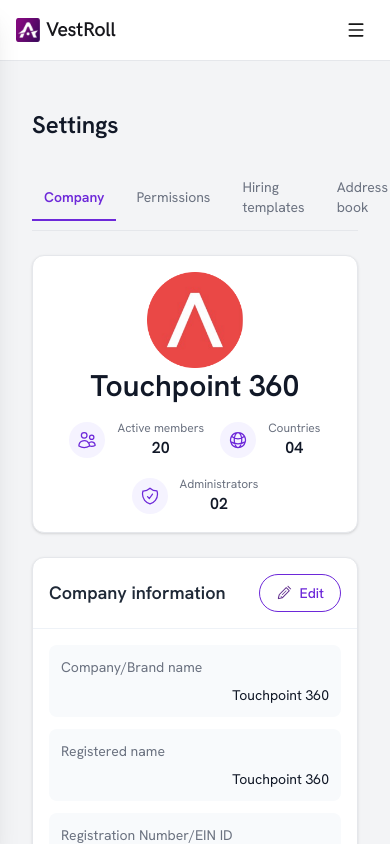
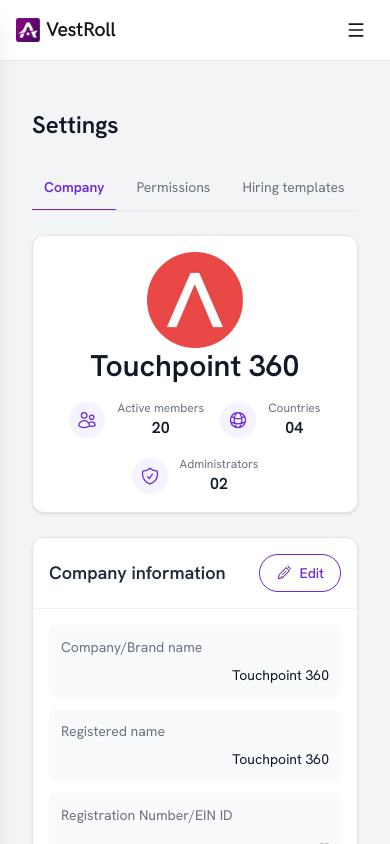
Before and after one commit to SafeVault/vestroll-frontend, a Next.js app: page /settings in a window 390 px wide. Shown: the top 844 px of the page. Built offline with nearby package versions, Linux system fonts and the light colour scheme.

Commit message:
requested fixes

```diff
--- /dev/null
+++ b/src/app/settings/address-book/page.tsx
@@ -0,0 +1,8 @@
+export default function SettingsAddressBookPage() {
+  return (
+    <div className="rounded-xl border border-[#e5e7eb] bg-white p-6 shadow-sm">
+      <h1 className="text-2xl font-semibold text-[#111827]">Settings · Address book</h1>
+      <p className="mt-2 text-[#6b7280]">Placeholder page.</p>
+    </div>
+  );
+}
--- /dev/null
+++ b/src/app/settings/hiring-templates/page.tsx
@@ -0,0 +1,8 @@
+export default function SettingsHiringTemplatesPage() {
+  return (
+    <div className="rounded-xl border border-[#e5e7eb] bg-white p-6 shadow-sm">
+      <h1 className="text-2xl font-semibold text-[#111827]">Settings · Hiring templates</h1>
+      <p className="mt-2 text-[#6b7280]">Placeholder page.</p>
+    </div>
+  );
+}
--- /dev/null
+++ b/src/app/settings/layout.tsx
@@ -0,0 +1,58 @@
+"use client";
+
+import Link from "next/link";
+import { usePathname } from "next/navigation";
+import React from "react";
+
+const violet = {
+  base: "#6d28d9",
+  hover: "#5b21b6",
+  active: "#4c1d95",
+};
+
+function classNames(...classes: Array<string | false | undefined>) {
+  return classes.filter(Boolean).join(" ");
+}
+
+function Tab({ label, href }: { label: string; href: string }) {
+  const pathname = usePathname();
+  const active = pathname === href;
+  return (
+    <Link
+      href={href}
+      className={classNames(
+        "-mb-px whitespace-nowrap border-b-2 px-3 sm:px-4 py-3 text-sm sm:text-base transition-colors",
+        active ? "font-semibold" : "text-[#6b7280] hover:text-[#4b5563]"
+      )}
+      style={{ borderColor: active ? violet.base : "transparent", color: active ? violet.base : undefined }}
+      aria-current={active ? "page" : undefined}
+    >
+      {label}
+    </Link>
+  );
+}
+
+export default function SettingsLayout({ children }: { children: React.ReactNode }) {
+  const themeVars = {
+    "--violet-base": violet.base,
+    "--violet-hover": violet.hover,
+    "--violet-active": violet.active,
+  } as React.CSSProperties;
+
+  return (
+    <div className="mx-auto max-w-6xl px-4 sm:px-6 py-6 sm:py-10" style={themeVars}>
+      <div className="flex items-center justify-between">
+        <h1 className="text-2xl sm:text-3xl font-semibold text-[#111827]">Settings</h1>
+      </div>
+
+      <nav className="mt-6 flex items-center gap-2 border-b border-[#e5e7eb] overflow-x-auto overflow-y-hidden flex-nowrap whitespace-nowrap" role="navigation" aria-label="Settings navigation">
+        <Tab label="Company" href="/settings" />
+        <Tab label="Permissions" href="/settings/permissions" />
+        <Tab label="Hiring templates" href="/settings/hiring-templates" />
+        <Tab label="Address book" href="/settings/address-book" />
+      </nav>
+
+      <div className="mt-6">{children}</div>
+    </div>
+  );
+}
--- a/src/app/settings/page.tsx
+++ b/src/app/settings/page.tsx
@@ -4,32 +4,6 @@
 import Link from "next/link";
 import React from "react";
 import { UsersIcon, GlobeAltIcon, ShieldCheckIcon } from "@heroicons/react/24/outline";
-
-const violet = {
-    base: "#6d28d9",
-    hover: "#5b21b6",
-    active: "#4c1d95",
-};
-
-interface TabProps {
-    label: string;
-    href: string;
-    active?: boolean;
-}
-
-function Tab({ label, href, active = false }: TabProps) {
-    return (
-        <Link
-            href={href}
-            className={`-mb-px border-b-2 px-3 sm:px-4 py-3 text-sm sm:text-base transition-colors ${active ? "font-semibold" : "text-[#6b7280] hover:text-[#4b5563]"
-                }`}
-            style={{ borderColor: active ? violet.base : "transparent", color: active ? violet.base : undefined }}
-            aria-current={active ? "page" : undefined}
-        >
-            {label}
-        </Link>
-    );
-}
 
 interface StatProps {
     Icon: React.ComponentType<React.SVGProps<SVGSVGElement>>;
@@ -60,7 +34,7 @@
 function SectionCard({ title, action, children }: SectionCardProps) {
     return (
         <section className="rounded-xl border border-[#e5e7eb] bg-white shadow-sm">
-            <div className="flex flex-wrap items-center justify-between gap-3 px-4 sm:px-6 py-4 border-b border-[#eef2f7]">
+            <div className="group flex flex-wrap items-center justify-between gap-3 px-4 sm:px-6 py-4 border-b border-[#eef2f7]">
                 <h2 className="text-lg font-semibold text-[#1f2937]">{title}</h2>
                 {action}
             </div>
@@ -90,28 +64,10 @@
 // WarningBox removed in favor of inline warning row with /warning.svg icon
 
 export default function Page() {
-    const themeVars = {
-        "--violet-base": violet.base,
-        "--violet-hover": violet.hover,
-        "--violet-active": violet.active,
-    } as React.CSSProperties;
-
     return (
-        <div className="min-h-screen w-full bg-[#f3f4f6]" style={themeVars}>
-            <div className="mx-auto max-w-6xl px-4 sm:px-6 py-6 sm:py-10">
-                <div className="flex items-center justify-between">
-                    <h1 className="text-2xl sm:text-3xl font-semibold text-[#111827]">Settings</h1>
-                </div>
-
-                <nav className="mt-6 flex items-center gap-2 border-b border-[#e5e7eb]" role="navigation" aria-label="Settings navigation">
-                    <Tab label="Company" href="#" active />
-                    <Tab label="Permissions" href="#" />
-                    <Tab label="Hiring templates" href="#" />
-                    <Tab label="Address book" href="#" />
-                </nav>
-
+        <>
             {/* Company Header */}
-                <div className="mt-6 rounded-xl border border-[#e5e7eb] bg-white p-4 sm:p-6 shadow-sm">
+            <div className="rounded-xl border border-[#e5e7eb] bg-white p-4 sm:p-6 shadow-sm">
                     <div className="flex flex-col items-center text-center gap-4 md:block sm:items-center sm:justify-start sm:text-left">
                         <div className="md:flex gap-8 items-center">
                             <Image src="/touchpoint360.png" alt="Touchpoint 360" width={96} height={96} className="mx-auto md:mx-0 sm:h-[112px] sm:w-[112px] h-[96px] w-[96px]" />
@@ -142,7 +98,7 @@
                                 type="button"
                                 aria-label="Edit company information"
                             >
-                                <Image src="/edit.svg" width={16} height={16} alt="" />
+                                <Image src="/edit.svg" width={16} height={16} alt="" aria-hidden className="transition group-hover:invert group-hover:brightness-0" />
                                 Edit
                             </button>
                         }
@@ -218,7 +174,6 @@
                         </div>
                     </SectionCard>
             </div>
-            </div>
-        </div>
+        </>
     );
 }
--- /dev/null
+++ b/src/app/settings/permissions/page.tsx
@@ -0,0 +1,8 @@
+export default function SettingsPermissionsPage() {
+  return (
+    <div className="rounded-xl border border-[#e5e7eb] bg-white p-6 shadow-sm">
+      <h1 className="text-2xl font-semibold text-[#111827]">Settings · Permissions</h1>
+      <p className="mt-2 text-[#6b7280]">Placeholder page.</p>
+    </div>
+  );
+}
--- a/src/components/sidebar.tsx
+++ b/src/components/sidebar.tsx
@@ -78,9 +78,7 @@
                   className={classNames(
                     "group flex items-center gap-3 rounded-2xl px-4 py-3 text-sm outline-none transition-all focus-visible:ring-2 focus-visible:ring-[#6d28d9]",
                     active
-                      ? isSettings
-                        ? "bg-[#5E2A8C] text-white shadow"
-                        : "bg-[#ede9fe] text-[#4c1d95]"
+                      ? "bg-[#5E2A8C] text-white shadow"
                       : "text-[#111827]/80 hover:bg-[#f5f3ff] hover:text-[#4c1d95]"
                   )}
                   aria-current={active ? "page" : undefined}
@@ -98,11 +96,7 @@
                     <Icon
                       className={classNames(
                         "h-5 w-5 transition-colors",
-                        active
-                          ? isSettings
-                            ? "text-white"
-                            : "text-[#4c1d95]"
-                          : "text-[#6b7280] group-hover:text-[#4c1d95]"
+                      active ? "text-white" : "text-[#6b7280] group-hover:text-[#4c1d95]"
                       )}
                       aria-hidden="true"
                     />
```
Lines whose indentation alone changed are shown as unchanged.
